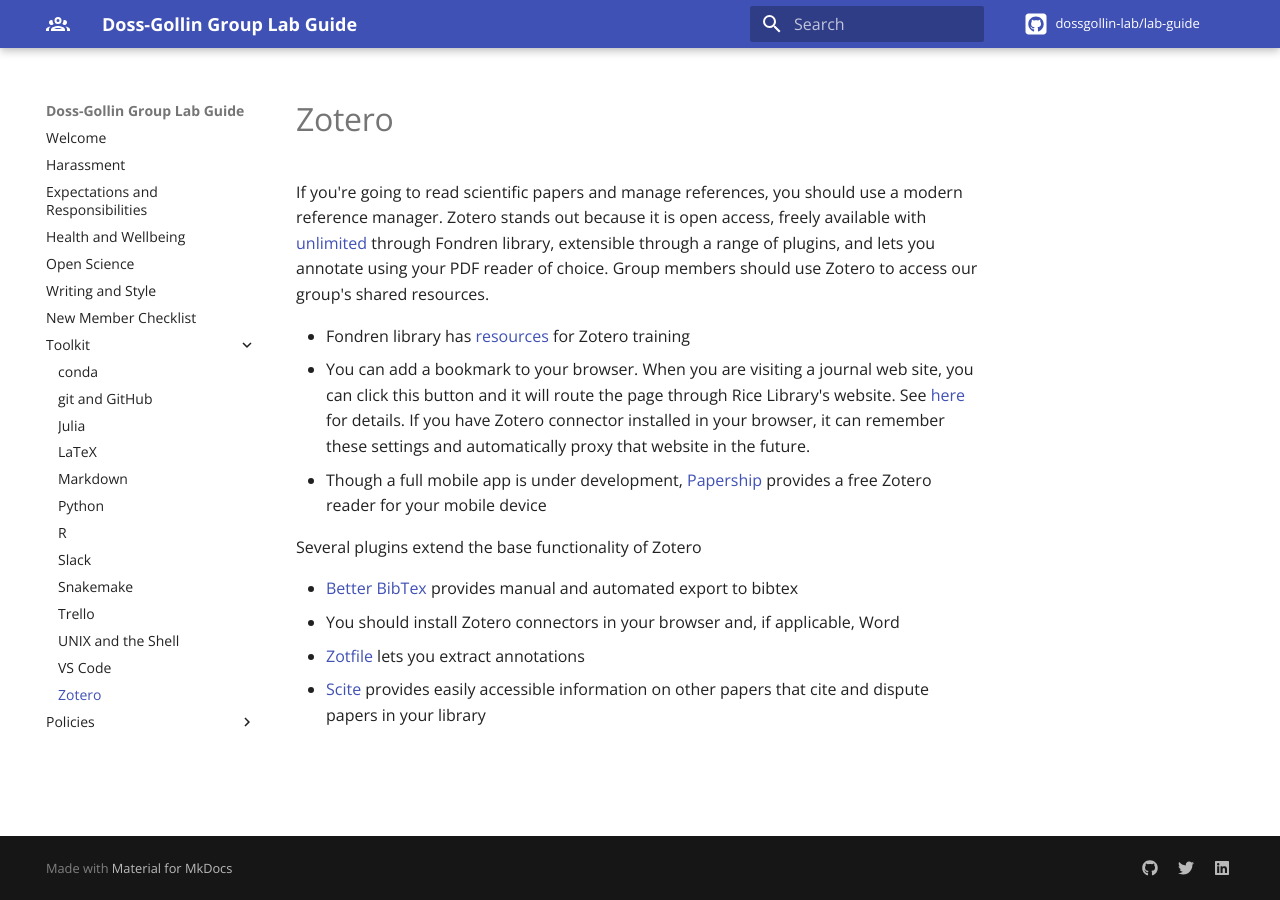
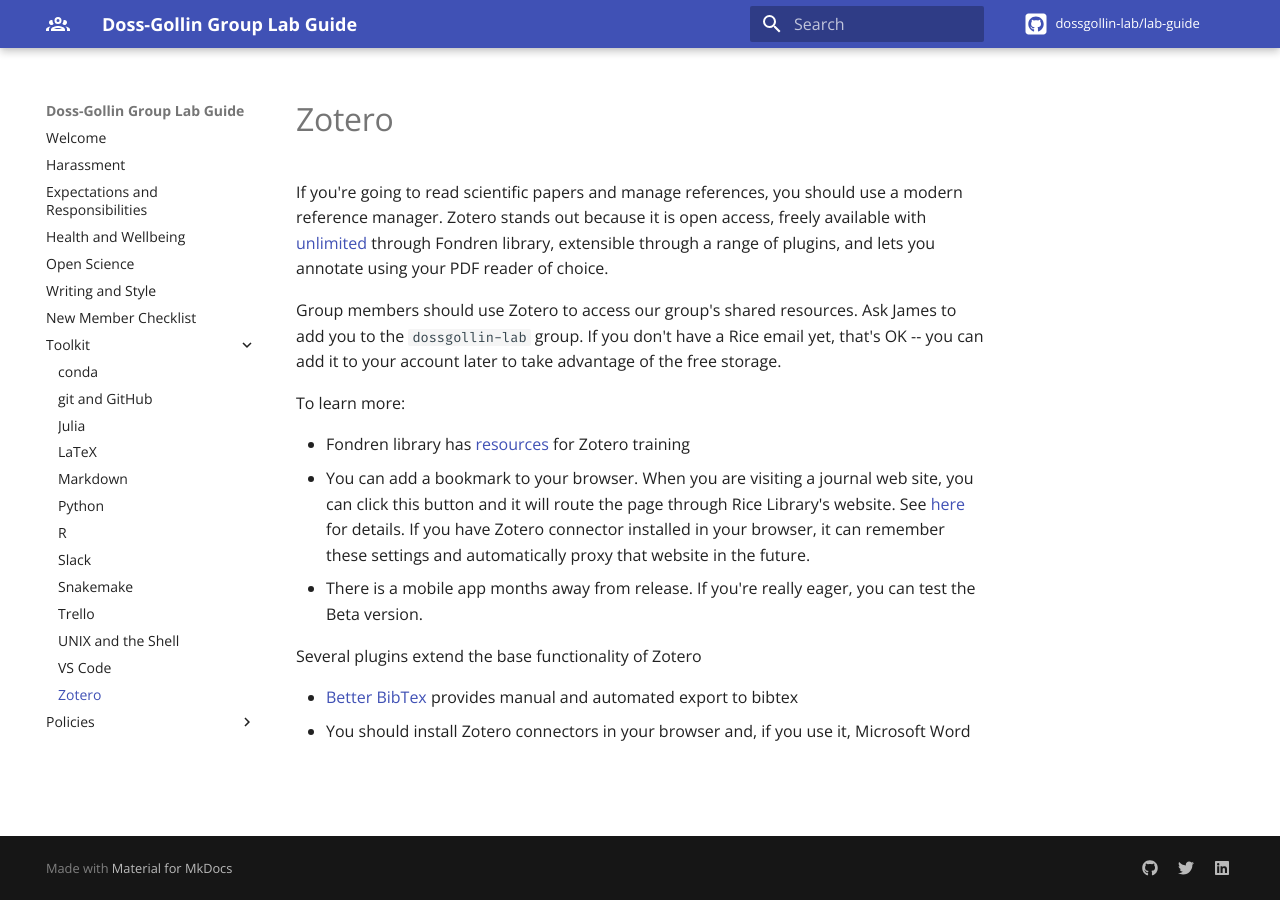
Before and after one commit to jdossgollin/lab-guide, an MkDocs documentation site: the page built from docs/toolkit/zotero.md, in a window 1280 px wide. Built offline with MkDocs 1.6.1 and Material for MkDocs 9.7.7, drawn with Linux system fonts in a browser that asks for light colours; comment, search, counter and statistics services are not loaded.

```diff
--- a/docs/toolkit/zotero.md
+++ b/docs/toolkit/zotero.md
@@ -2,15 +2,18 @@
 
 If you're going to read scientific papers and manage references, you should use a modern reference manager.
 Zotero stands out because it is open access, freely available with [unlimited](https://library.rice.edu/news/new-subscription-unlimited-file-syncing-storage-rice-zotero-users) through Fondren library, extensible through a range of plugins, and lets you annotate using your PDF reader of choice.
+
 Group members should use Zotero to access our group's shared resources.
+Ask James to add you to the `dossgollin-lab` group.
+If you don't have a Rice email yet, that's OK -- you can add it to your account later to take advantage of the free storage.
+
+To learn more:
 
 * Fondren library has [resources](https://fondrenlearning.blogs.rice.edu/zotero/) for Zotero training
 * You can add a bookmark to your browser. When you are visiting a journal web site, you can click this button and it will route the page through Rice Library's website. See [here](https://paperpile.com/p/proxy-rice/) for details. If you have Zotero connector installed in your browser, it can remember these settings and automatically proxy that website in the future.
-* Though a full mobile app is under development, [Papership](https://www.papershipapp.com/) provides a free Zotero reader for your mobile device
+* There is a mobile app months away from release. If you're really eager, you can test the Beta version.
 
 Several plugins extend the base functionality of Zotero
 
 * [Better BibTex](https://retorque.re/zotero-better-bibtex/installation/) provides manual and automated export to bibtex
-* You should install Zotero connectors in your browser and, if applicable, Word
-* [Zotfile](http://zotfile.com/) lets you extract annotations
-* [Scite](https://github.com/scitedotai/scite-zotero-plugin/releases) provides easily accessible information on other papers that cite and dispute papers in your library
+* You should install Zotero connectors in your browser and, if you use it, Microsoft Word
```
Also changed, not shown: docs/checklist.md (+4 -3 lines).
